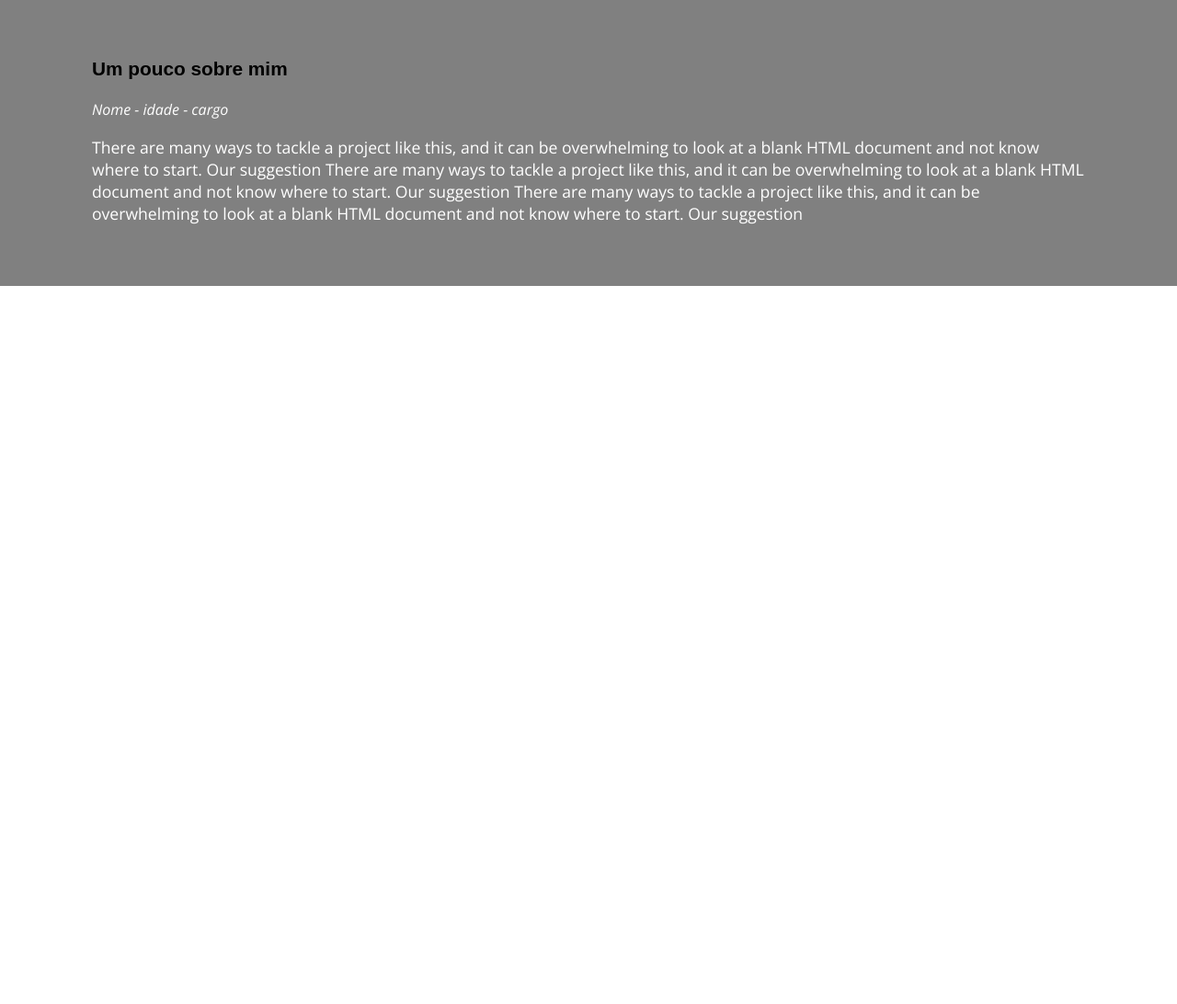
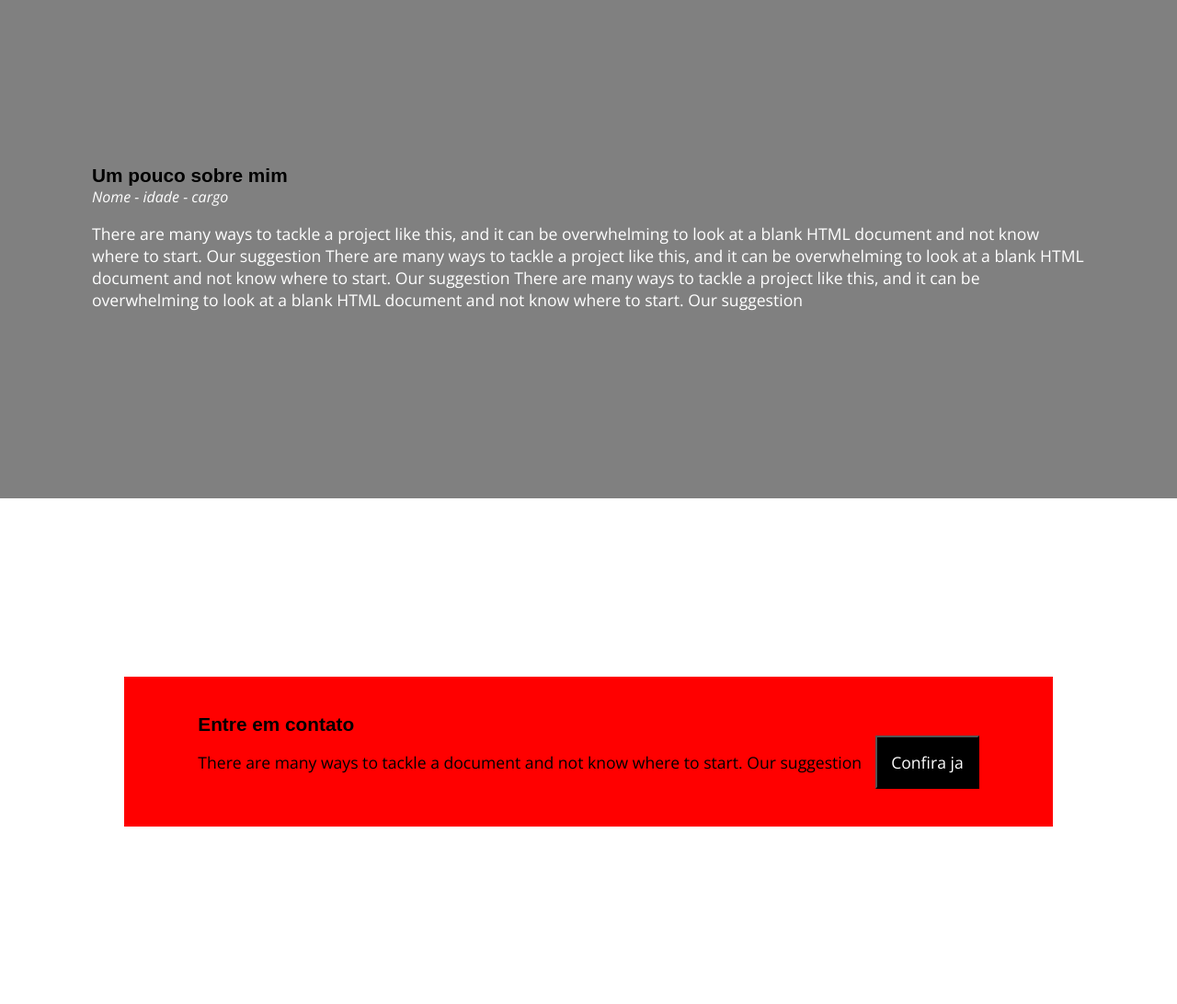
Before and after one commit to bren1303RR/landing-page-project, a plain HTML site: page index.html in a window 1280 px wide. Shown: the part 1740-2832 px from the top of the page at 92% size. Before the commit the page ends 2051 px from the top, so only its background shows below. Drawn offline with nearby package versions, Linux system fonts and the light colour scheme; a web font is replaced by a local one.

Commit message:
terminado

```diff
--- a/index.html
+++ b/index.html
@@ -44,6 +44,7 @@
     </div>
     <div class="about-me">
         <div class="about-content">
+            <div class="about-centering">
                 <h3>Um pouco sobre mim</h3>
                 <span style="font-style: italic; color:#fff">Nome - idade - cargo</span>
                 <p style="color:#fff">There are many ways to tackle a project like this, and it can be overwhelming to look at a blank HTML document and not know where to start. Our suggestion
@@ -52,5 +53,17 @@
                 </p>
             </div>
         </div>
+    </div>
+        <div class="contact-me">
+        <div class="contact-content">
+            <div class="contact-centering">
+                <h4>Entre em contato</h4>
+                <div id="contact-redirect-bt">
+                    <p style="color:#000">There are many ways to tackle a document and not know where to start. Our suggestion</p>
+                    <button id="buttons">Confira ja</button>
+                </div>
+            </div>
+        </div>
+    </div>
 </body>
 </html>
--- a/style.css
+++ b/style.css
@@ -97,21 +97,61 @@ h2 {
     display: flex;
     align-items: center;
     justify-content: center;
+    min-height: 550px;
 }
 
 .about-content {
-    display: block;
+    display: flex;
     padding: 50px;
     max-width: 1080px;
+    align-items: center;
 }
 
-h3 {
+h3, h4 {
     display: block;
     font-family: "Unbounded", sans-serif;
     color: #000000;
     font-size: 1.3em;
+    margin: 0;
 }
 
 p {
     font-size: 1.1em;
 }
+
+.contact-me {
+    background-color: #fff;
+    display: flex;
+    align-items: center;
+    justify-content: center;
+    min-height: 550px;
+}
+
+.contact-content {
+    display: flex;
+    padding: 50px;
+    max-width: 1080px;
+    align-items: center;
+}
+
+.contact-centering {
+    width: fit-content;
+    background-color: red;
+    padding: 40px 80px;
+}
+
+#contact-redirect-bt {
+    display: flex;
+    gap: 15px;
+    align-items: center;
+    justify-content: space-between;
+}
+
+#buttons {
+    background-color: #000000;
+    color: #fff;
+    font-size: 1.1em;
+    padding: 15px;
+    height: fit-content;
+    font-family: "Open Sans", sans-serif;
+}
```
Lines whose indentation alone changed are shown as unchanged.
